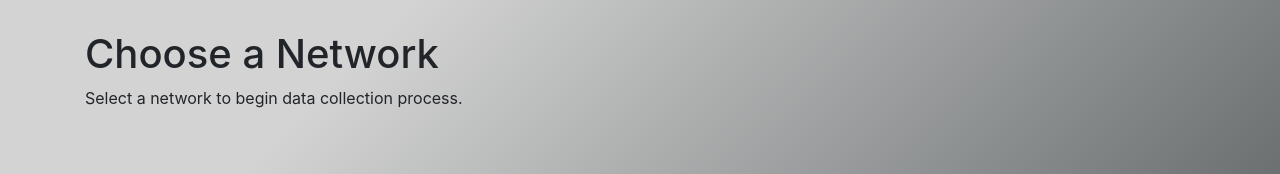
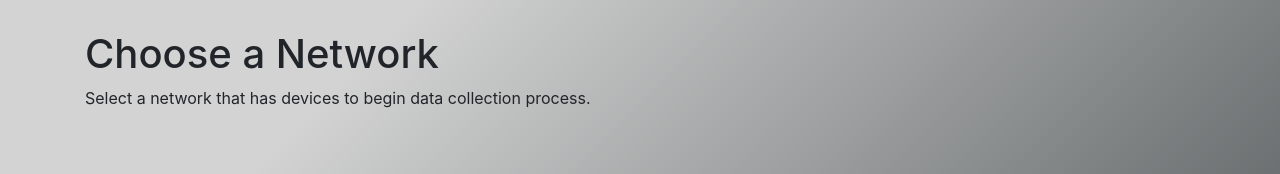
Before and after one commit to chariot-dev/chariot, a React (Create React App) app in the folder gui/: page /chooseNetwork in a window 1280 px wide. Shown: the top 174 px of the page. Built offline with nearby package versions, Linux system fonts and the light colour scheme; no server answers.

Commit message:
Cleaning up data collection configuration

```diff
--- a/gui/src/components/databaseManagement/ManageDatabaseConfiguration.js
+++ b/gui/src/components/databaseManagement/ManageDatabaseConfiguration.js
@@ -153,8 +153,6 @@ class ManageDatabaseConfiguration extends Component {
   }
 
   render() {
-    console.log(this.state);
-
     return [
       <div className="container" key="newDeviceScreen">
          <h1>{this.state.originalDatabaseId} - Database Configuration</h1>
--- a/gui/src/components/deviceManagement/AddDeviceHome.js
+++ b/gui/src/components/deviceManagement/AddDeviceHome.js
@@ -269,7 +269,7 @@ class AddDeviceHome extends Component {
         </form>
 
         <Link to="/networkManager">
-          <Button variant="primary" className="float-left footer-button">Back</Button>
+          <Button variant="primary" className="float-left footer-button">Cancel</Button>
         </Link>
       </div>,
 
--- a/gui/src/components/networkManagement/ChooseNetwork.js
+++ b/gui/src/components/networkManagement/ChooseNetwork.js
@@ -50,7 +50,7 @@ class ChooseNetwork extends Component {
       <div className="container">
         <h1>Choose a Network</h1>
         <p className="screenInfo">
-          Select a network to begin data collection process.
+          Select a network that has devices to begin data collection process.
         </p>
 
         {this.state.existingNetworks ? <NetworkDeviceCellScreenTemplate dataJson={this.state.existingNetworks} withLinks={false} type="chooseNetwork"></NetworkDeviceCellScreenTemplate> : <p>No existing networks were found.</p>}
--- a/gui/src/components/shared/NetworkDeviceCellScreenTemplate.js
+++ b/gui/src/components/shared/NetworkDeviceCellScreenTemplate.js
@@ -77,8 +77,9 @@ class NetworkDeviceCellScreenTemplate extends Component {
           curNetworkDescription = this.state.dataJson[i]["Description"];
 
           buttonElement.push(
+            // Disable button if network has no devices
             <Link key={"chooseNetworkButton" + i} to={{pathname:'/chooseDatabaseConfig', networkProps:{'Network Name': curNetworkName, 'Devices': curNetworkDevices}}}>
-              <Button className="float-right" variant="success" size="sm">
+              <Button disabled={curNetworkDevices.length > 0 ? false : true} className="float-right" variant="success" size="sm">
                 Choose Network
               </Button>
             </Link>
```
